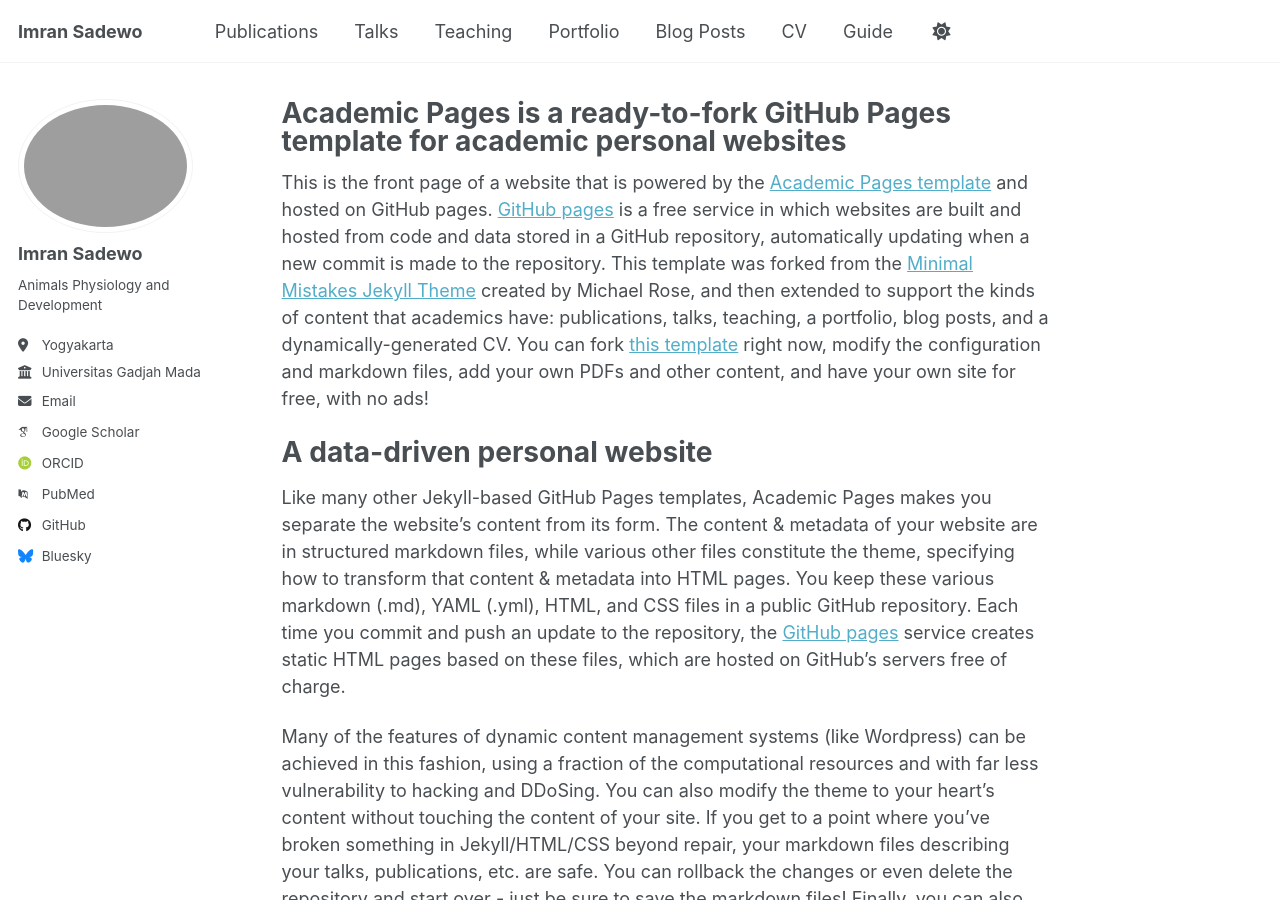
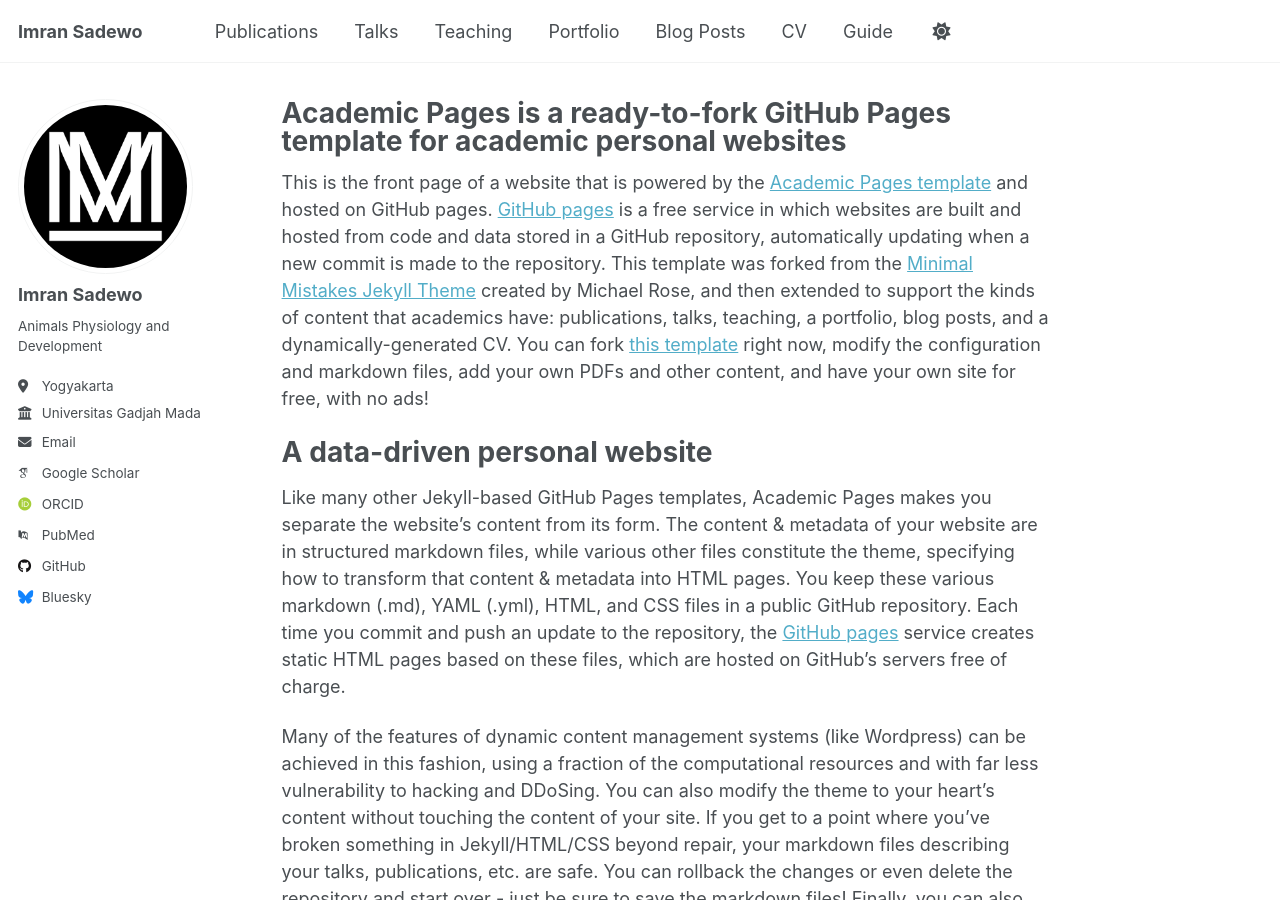
Before and after one commit to Imransadewo/Imransadewo.github.io, a Jekyll site: the page built from _pages/about.md, in a window 1280 px wide and 900 px high. Built offline with Jekyll 4.4.1, drawn with Linux system fonts in a browser that asks for light colours; some web fonts are replaced.

Commit message:
Update foto _config.yml

```diff
--- a/_config.yml
+++ b/_config.yml
@@ -22,7 +22,7 @@
 #               Additional customization can be done by editing /_includes/author-profile.html
 author:
   # Biographic information
-  avatar           : "F.png"
+  avatar           : "site-logo.png"
   name             : "Imran Sadewo"
   pronouns         : # example: "he/him"
   bio              : "Animals Physiology and Development"
```
